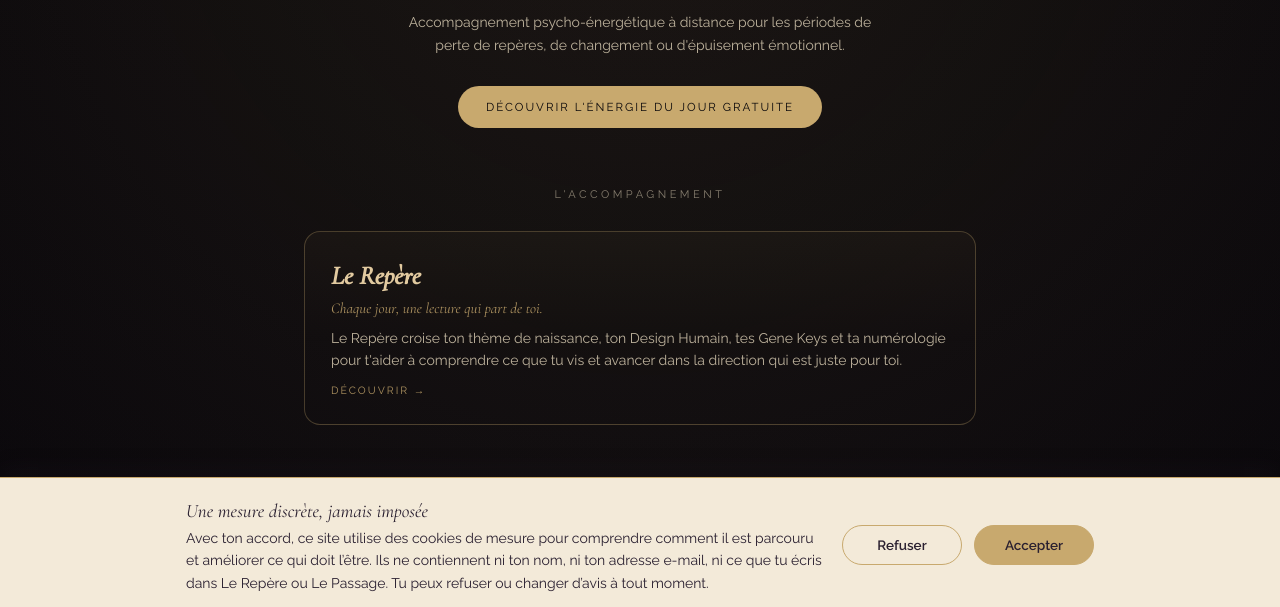
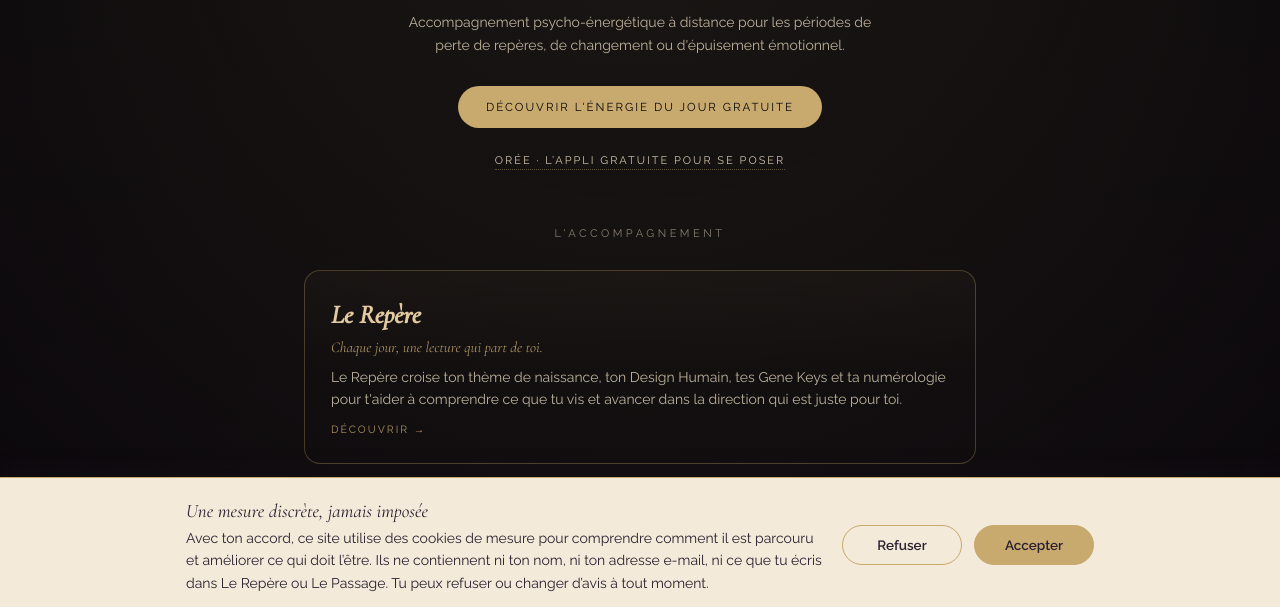
Before and after one commit to ludmillaenergie/site-principal, a plain HTML site: page index.html in a window 1280 px wide. Shown: the part 188-795 px from the top of the page. Drawn offline with nearby package versions, Linux system fonts and the light colour scheme.

Commit message:
Accueil : lien discret vers Orée
Co-Authored-By: Claude Sonnet 5.5 <noreply@anthropic.com>
Claude-Session: https://claude.ai/code/session_01EagZvaTAKoxDiQGEPvrEp4

```diff
--- a/index.html
+++ b/index.html
@@ -207,6 +207,7 @@
       <h1 class="intro">J'éclaire ce qui se cache derrière ce que tu crois être le problème.</h1>
       <p class="oracle-desc" style="max-width:480px; margin:14px auto 0; text-align:center;">Accompagnement psycho-énergétique à distance pour les périodes de perte de repères, de changement ou d'épuisement émotionnel.</p>
       <a class="lien-energie-jour" href="https://ludmillaenergie.github.io/energie-du-jour/">Découvrir l'énergie du jour gratuite</a>
+      <p style="margin:26px 0 0;"><a class="lien-univers" href="https://oree.ludmillaenergie.fr/">Orée · l’appli gratuite pour se poser</a></p>
     </header>
 
     <div class="section-titre">L'Accompagnement</div>
```
